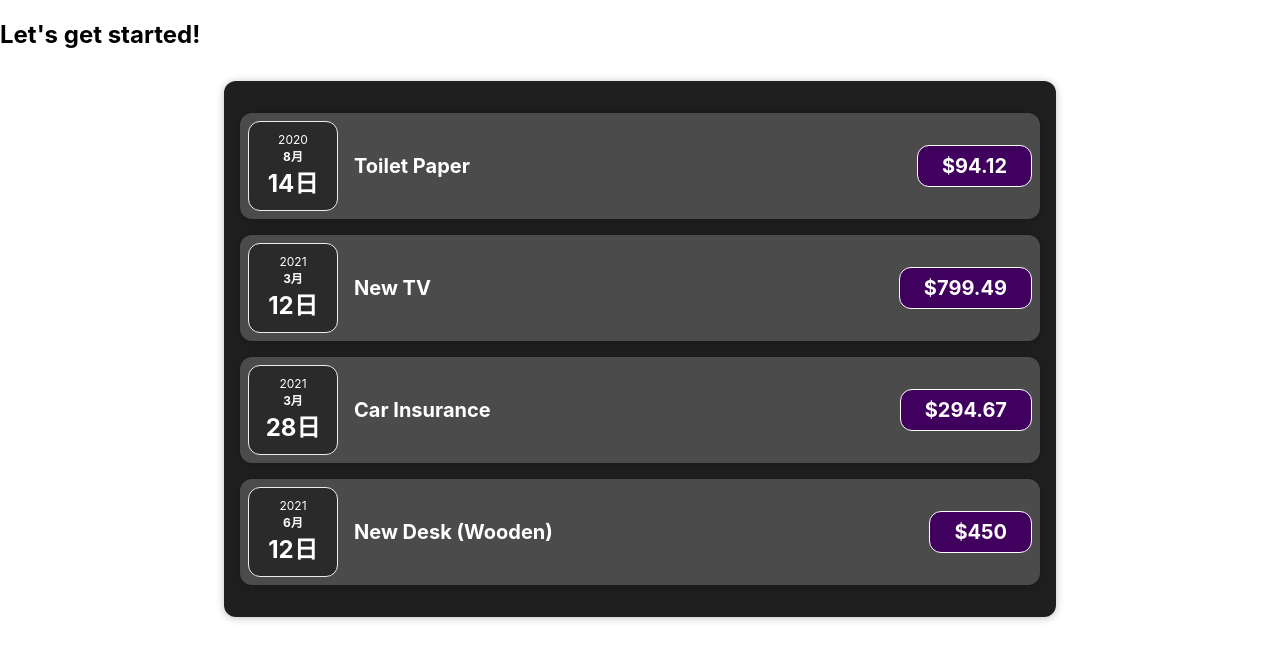
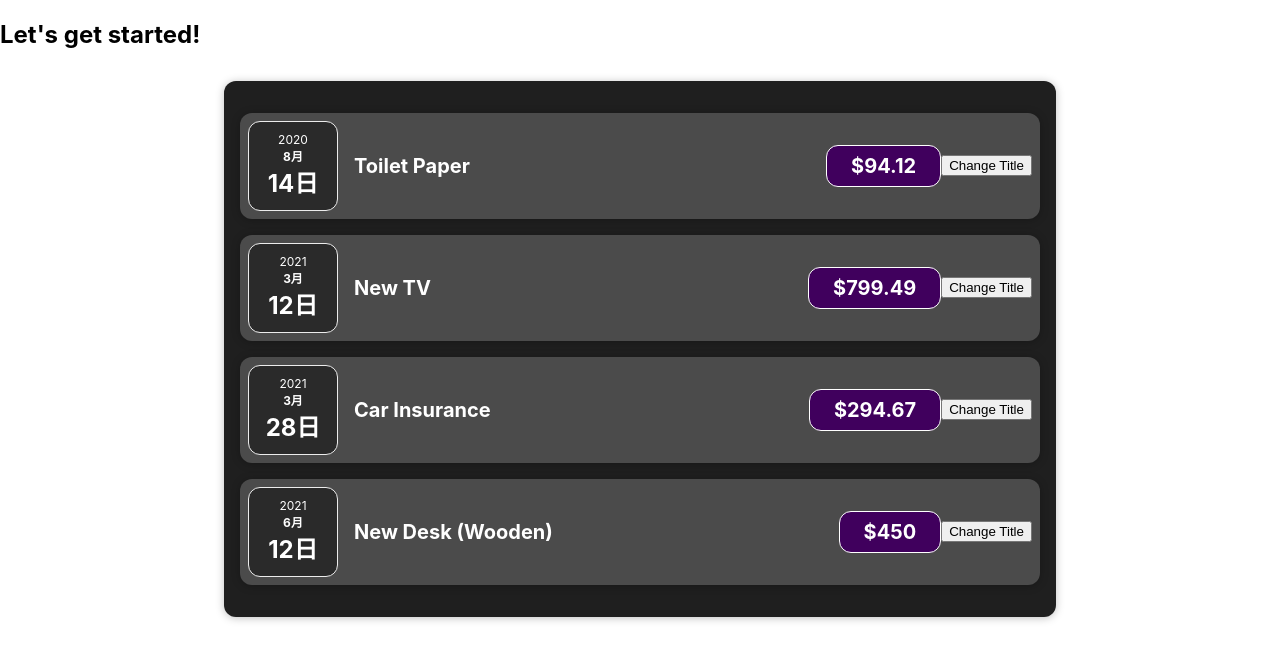
Before and after one commit to jack510010/react-practice, a React (Create React App) app: page / in a window 1280 px wide. Shown: the top 660 px of the page. Built offline with nearby package versions, Linux system fonts and the light colour scheme.

Commit message:
useState() 的使用方法

```diff
--- a/src/components/Expenses/ExpenseItem.js
+++ b/src/components/Expenses/ExpenseItem.js
@@ -1,13 +1,32 @@
+import React, { useState } from 'react'
 import './ExpenseItem.css'
 import ExpenseDate from './ExpenseDate'
 import Card from '../UI/Card'
 
 function ExpenseItem(props) {
-  //這個通常取名叫props， 這樣比較不容易搞混。
+  // 這個通常取名叫props， 這樣比較不容易搞混。
   /*
-  props is a super important concept because it allows you to make your components reuseable
-  and it allows you to pass data from another component to this component.
+  ! props is a super important concept because it allows you to make your components reuseable
+  ! and it allows you to pass data from another component to this component.
   */
+
+  const [title, setTitle] = useState(props.title)
+  /*
+  這個 useState() 不能宣告在第一個 function 外面，也不能宣告在巢狀 function 裡面。 useState() 括號裡面需要給一個初始值
+  useState() actually returns an array where the first value is the variable itself,
+  And the second element in the array is that updating function.
+
+  useState() is a hook, always returns an array with exactly 2 elements.
+  And always that the first element is the current state value. And the second element is a function for updating that.
+  */
+
+  const clickHandler = () => {
+    //! 事件的命名用 xxxHandler 會比較好，你一眼看過去就知道這個是事件，例如 onClick 之類的
+    //console.log('clicked!!!!!!!')，這個是測試我的 clickHandler 是否有在對的位置上呈現我想要的效果。 是有效果的～～
+
+    setTitle('Updated')
+    console.log(title)
+  }
 
   return (
     /*
@@ -17,9 +36,10 @@ function ExpenseItem(props) {
     <Card className="expense-item">
       <ExpenseDate date={props.date} />
       <div className="expense-item__description">
-        <h2>{props.title}</h2>
+        <h2>{title}</h2>
         <div className="expense-item__price">${props.amount}</div>
       </div>
+      <button onClick={clickHandler}>Change Title</button>
     </Card>
   )
 }
```
